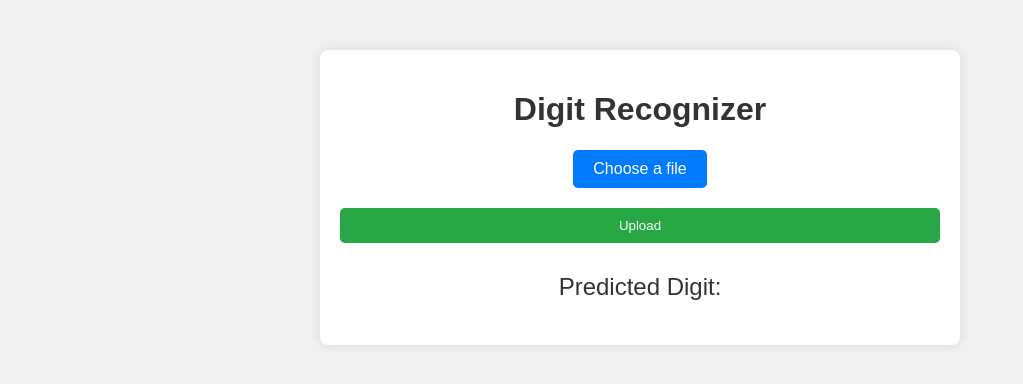
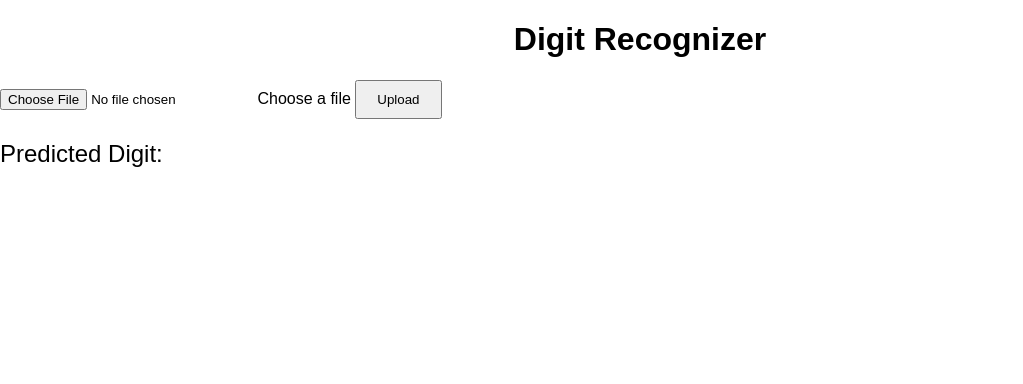
Before and after one commit to KushanMalith/Digit-Recognizer, a Flask app: page / in a window 1280 px wide. Shown: the top 384 px of the page, without its empty margins (0-1023 px from the left). Run offline with Flask 3, Linux system fonts and the light colour scheme; parts of the project's set-up code (start-up, migrations or seed data) failed here and were passed over.

Commit message:
Update styles.css

```diff
--- a/app/static/css/styles.css
+++ b/app/static/css/styles.css
@@ -1,70 +1,32 @@
 body {
     font-family: Arial, sans-serif;
-    background-color: #f0f0f0;
     margin: 0;
     padding: 0;
 }
 
-.container {
+#app {
     max-width: 600px;
     margin: 50px auto;
     padding: 20px;
-    background-color: #fff;
-    border-radius: 8px;
-    box-shadow: 0 0 10px rgba(0, 0, 0, 0.1);
+    border: 1px solid #ccc;
+    border-radius: 5px;
 }
 
-.title {
-    text-align: center;
-    color: #333;
-}
-
-.file-label {
-    display: block;
-    text-align: center;
-    margin-bottom: 20px;
-}
-
-.file-label input[type="file"] {
-    display: none;
-}
-
-.file-label .file-text {
-    display: inline-block;
-    padding: 10px 20px;
-    background-color: #007bff;
-    color: #fff;
-    border-radius: 5px;
-    cursor: pointer;
-    transition: background-color 0.3s ease;
-}
-
-.file-label .file-text:hover {
-    background-color: #0056b3;
-}
-
-.upload-btn {
-    display: block;
-    width: 100%;
-    padding: 10px;
-    background-color: #28a745;
-    color: #fff;
-    border: none;
-    border-radius: 5px;
-    cursor: pointer;
-    transition: background-color 0.3s ease;
-}
-
-.upload-btn:hover {
-    background-color: #218838;
-}
-
-.prediction-container {
-    margin-top: 30px;
+h1 {
     text-align: center;
 }
 
-.predicted-digit {
+input[type="file"] {
+    margin-bottom: 10px;
+}
+
+button {
+    padding: 10px 20px;
+    margin-right: 10px;
+    cursor: pointer;
+}
+
+#predicted-digit {
+    margin-top: 20px;
     font-size: 24px;
-    color: #333;
 }
```
